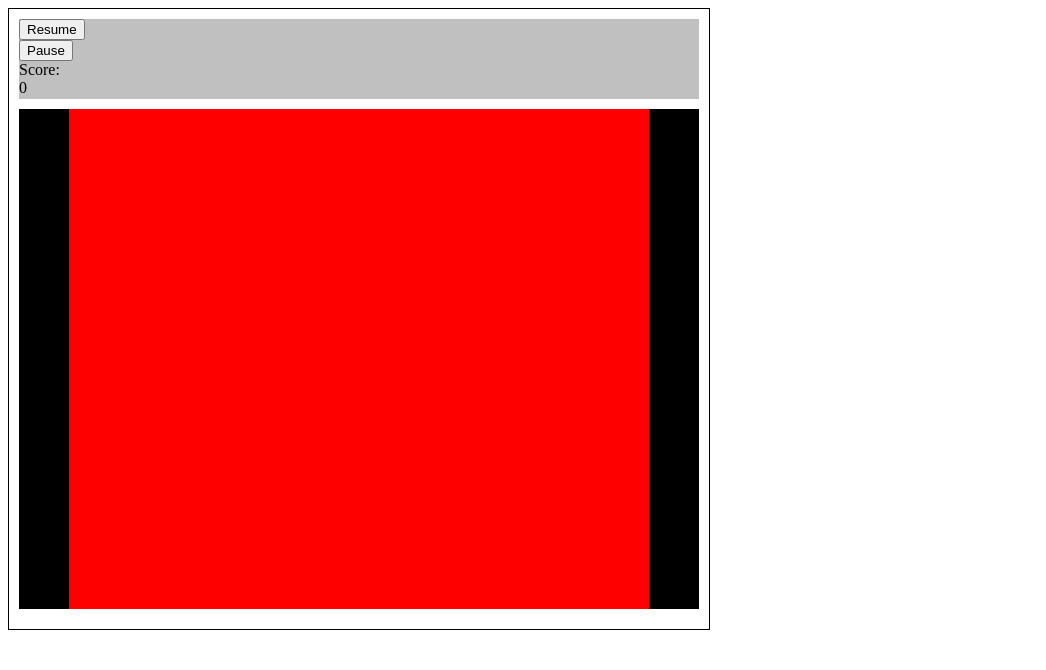
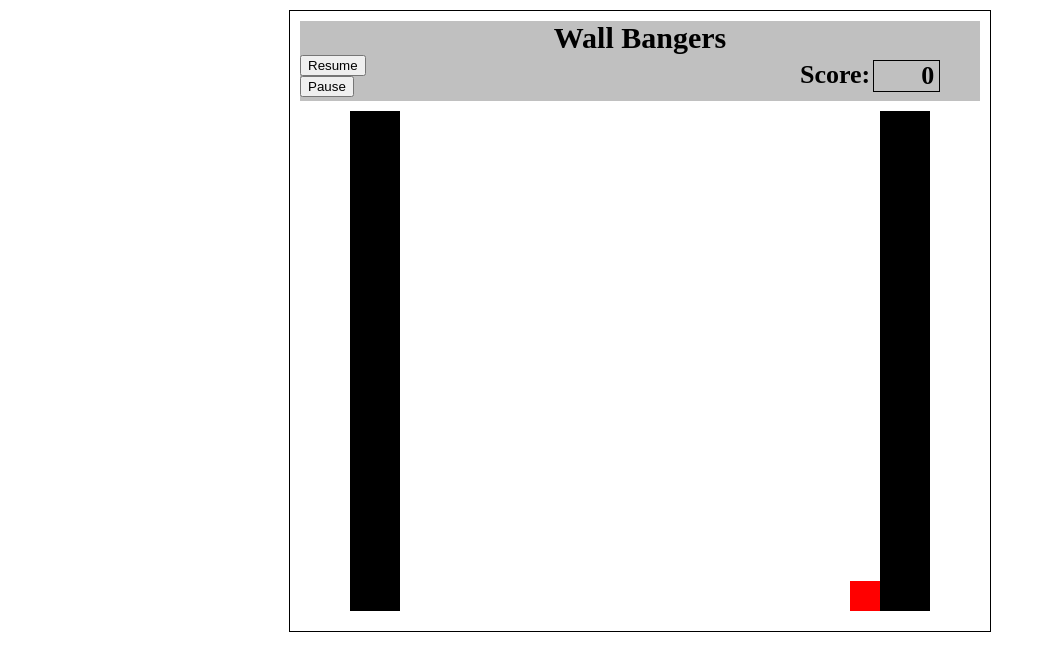
Before and after one commit to zendelleUD/WallBangers_Project1, a plain HTML site: page index.html in a window 1280 px wide. Shown: the whole page, without its empty margins (0-1046 px from the left). Drawn offline with Linux system fonts and the light colour scheme.

Commit message:
finish adjusting score box

```diff
--- a/index.html
+++ b/index.html
@@ -8,11 +8,12 @@
         <div id = "content">
             <div id = "gameBoard">
                 <div id = "scoreBoard">
+                    <div id = "name">Wall Bangers</div>
+                    <div id = "score" class = "Scores">Score: <div class = "Text" id = "score">0</div></div>
                     <div id = "paused"><button id = "resumebtn">Resume</button>
                     <div class = "status"></div></div>
                     <div id = "resume"><button id = "pausebtn">Pause</button>
                     <div class  = "status"></div></div>
-                    <div id = "score">Score: <div class = "Text" id = "score">0</div></div>
                 </div>
                 <div id = "playBoard">
                     <div id = "player">
--- a/style/wallbangers.css
+++ b/style/wallbangers.css
@@ -4,25 +4,31 @@
     border-style:solid;
     border-width:1px;
     border-color:black;
-    margin:0;
+    margin:10px auto;
     padding:0;
 }
 #scoreBoard{
     background: silver;
     width: 680px;
     height: 80px;
-    margin:10px 10px;
+    margin:10px auto;
     position:relative;
 }
-#playBoard{
-    margin:10px auto;
-    width:680px;
-    height:500px;
-    position:relative;
-    background:red;
-    overflow:hidden;
+#name{
+    margin:auto;
+    font-size: 30px;
+    font-weight: bold;
+    text-align: center;
 }
-/*.Text{
+.Scores{
+    position:absolute;
+    margin:5px 500px;
+    padding-right:70px;
+    font-weight:bold;
+    font-size:26px;
+    text-align:left;
+}
+.Text{
     border:solid 1px black;
     height:30px;
     width:60px;
@@ -31,14 +37,21 @@
     top:0px;
     position:absolute;
     right:0px;
-}*/
+}
+#playBoard{
+    margin:10px auto;
+    width:680px;
+    height:500px;
+    position:relative;
+    overflow:hidden;
+}
 #leftwall{
     background: black;
     height: 500px;
     width: 50px;
     position: absolute;
     top: 0px;
-    right: 0px;
+    right: 580px;
 }
 #rightwall{
     background: black;
@@ -46,7 +59,7 @@
     width: 50px;
     position: absolute;
     top: 0px;
-    right: 630px;
+    right: 50px;
 }
 #player{
     background: red;
@@ -54,5 +67,5 @@
     width: 30px;
     position: absolute;
     top: 470px;
-    right: 600px;
+    right: 100px;
 }
```
